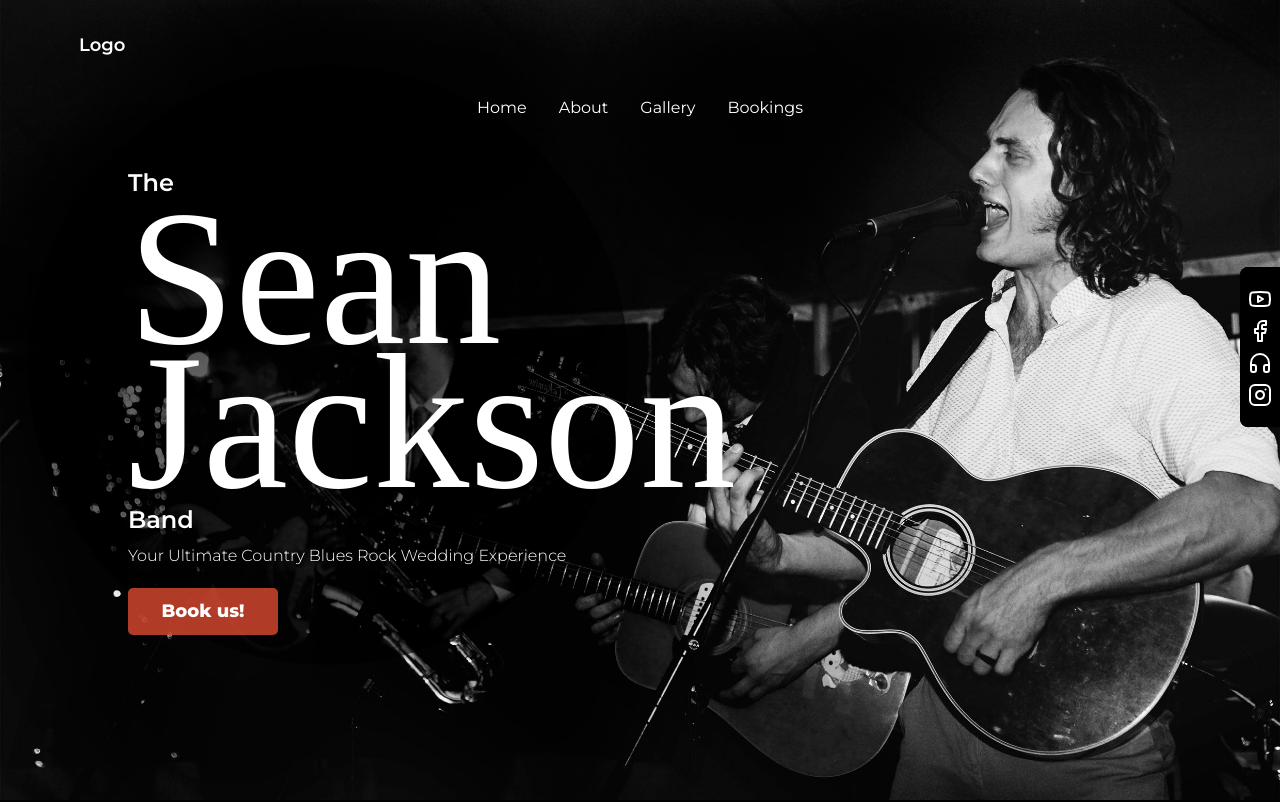
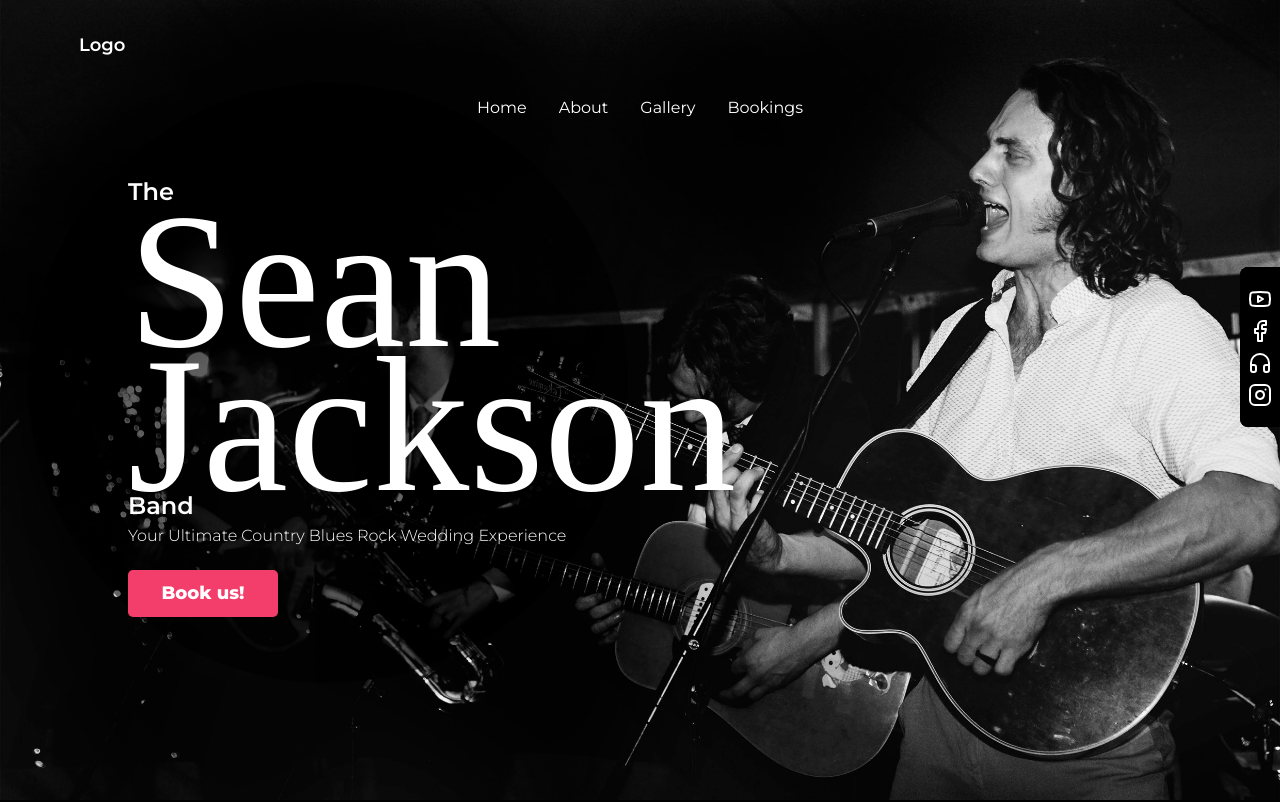
Before and after one commit to phildehovre/seanjacksonband, a React (Vite) app: page / in a window 1280 px wide. Shown: the top 802 px of the page. Built offline with nearby package versions, Linux system fonts and the light colour scheme; a web font is replaced by a local one.

Commit message:
cta color - footer adjustments

```diff
--- a/src/_variables.scss
+++ b/src/_variables.scss
@@ -1,4 +1,4 @@
-$cta-color: rgba(238, 80, 52, 0.74);
+$cta-color: rgb(243, 62, 107);
 $cta-text: white;
 $bg-dark: rgba(0, 0, 0, 0.76);
 
--- a/src/components/Footer.tsx
+++ b/src/components/Footer.tsx
@@ -43,7 +43,7 @@ function Footer() {
               </li>
             </ul>
           </div>
-          <div className="mb-4 flex flex-col gap-5">
+          <div className="mb-4 flex flex-col gap-5 text-center">
             <h3 className="text-xl font-semibold">Social Media</h3>
             <div className="flex mt-2 space-x-4 items-start">
               <Socials />
--- a/src/components/Hero.scss
+++ b/src/components/Hero.scss
@@ -18,11 +18,11 @@
     display: flex;
     flex-direction: column;
     justify-content: center;
-    gap: .4em;
 
     > span {
       font-size: 1.5em;
       font-weight: $font-weight-bold;
+      margin-top: -.4em;
     }
 
     > h1 {
@@ -74,7 +74,7 @@
     transition: 250ms ease-in-out all;
     text-align: center;
     letter-spacing: normal;
-    margin-top: .75em;
+    margin-top: 1.75em;
 
     &:hover {
         background-color: transparent;
--- a/src/components/Hero.tsx
+++ b/src/components/Hero.tsx
@@ -13,9 +13,11 @@ function Hero() {
         </h1>
         <span>Band</span>
         <p>Your Ultimate Country Blues Rock Wedding Experience</p>
-        <a href="#contact" className="cta-button">
-          Book us!
-        </a>
+        <span className="flex justify-center md:justify-start">
+          <a href="#contact" className="cta-button">
+            Book us!
+          </a>
+        </span>
       </span>
       <Socials />
     </section>
```
